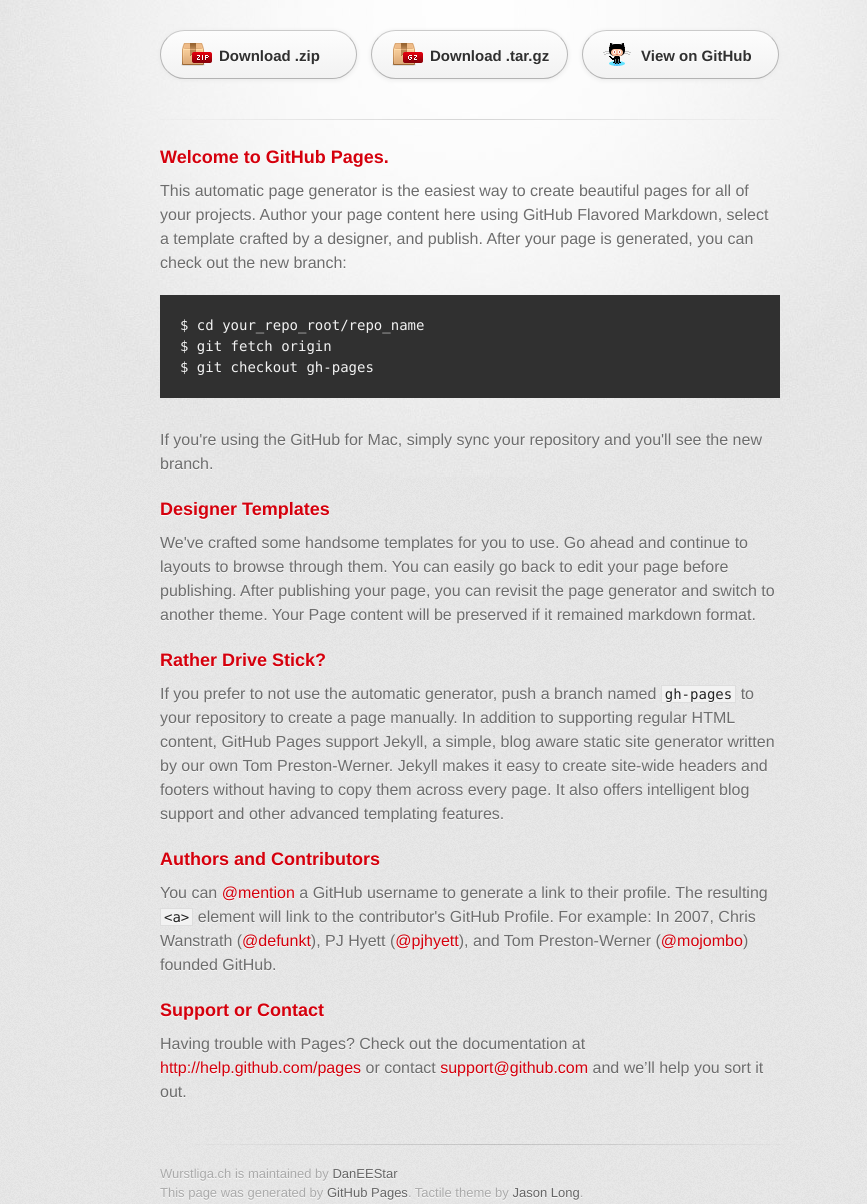
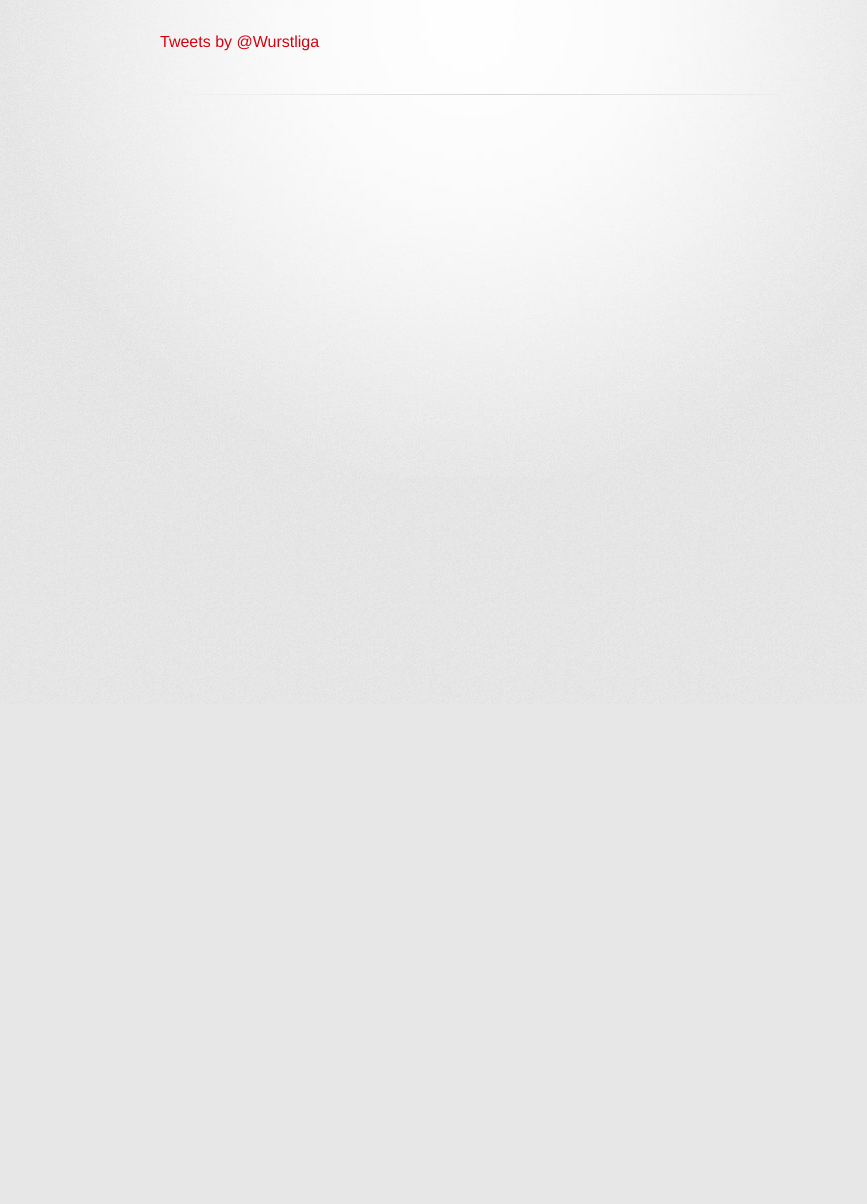
Before and after one commit to DanEEStar/wurstliga.ch, a plain HTML site: page index.html in a window 1280 px wide. Shown: the part 96-1300 px from the top of the page, without its empty margins (170-1037 px from the left). After the commit the page ends 800 px from the top, so only its background shows below. Drawn offline with Linux system fonts and the light colour scheme; a web font is replaced by a local one.

Commit message:
added twitter timeline

```diff
--- a/index.html
+++ b/index.html
@@ -22,46 +22,12 @@
           <h2></h2>
         </header>
 
-        <section id="downloads" class="clearfix">
-          <a href="https://github.com/DanEEStar/wurstliga.ch/zipball/master" id="download-zip" class="button"><span>Download .zip</span></a>
-          <a href="https://github.com/DanEEStar/wurstliga.ch/tarball/master" id="download-tar-gz" class="button"><span>Download .tar.gz</span></a>
-          <a href="https://github.com/DanEEStar/wurstliga.ch" id="view-on-github" class="button"><span>View on GitHub</span></a>
-        </section>
-
-        <hr>
-
         <section id="main_content">
-          <h3>Welcome to GitHub Pages.</h3>
-
-<p>This automatic page generator is the easiest way to create beautiful pages for all of your projects. Author your page content here using GitHub Flavored Markdown, select a template crafted by a designer, and publish. After your page is generated, you can check out the new branch:</p>
-
-<pre><code>$ cd your_repo_root/repo_name
-$ git fetch origin
-$ git checkout gh-pages
-</code></pre>
-
-<p>If you're using the GitHub for Mac, simply sync your repository and you'll see the new branch.</p>
-
-<h3>Designer Templates</h3>
-
-<p>We've crafted some handsome templates for you to use. Go ahead and continue to layouts to browse through them. You can easily go back to edit your page before publishing. After publishing your page, you can revisit the page generator and switch to another theme. Your Page content will be preserved if it remained markdown format.</p>
-
-<h3>Rather Drive Stick?</h3>
-
-<p>If you prefer to not use the automatic generator, push a branch named <code>gh-pages</code> to your repository to create a page manually. In addition to supporting regular HTML content, GitHub Pages support Jekyll, a simple, blog aware static site generator written by our own Tom Preston-Werner. Jekyll makes it easy to create site-wide headers and footers without having to copy them across every page. It also offers intelligent blog support and other advanced templating features.</p>
-
-<h3>Authors and Contributors</h3>
-
-<p>You can <a href="https://github.com/blog/821" class="user-mention">@mention</a> a GitHub username to generate a link to their profile. The resulting <code>&lt;a&gt;</code> element will link to the contributor's GitHub Profile. For example: In 2007, Chris Wanstrath (<a href="https://github.com/defunkt" class="user-mention">@defunkt</a>), PJ Hyett (<a href="https://github.com/pjhyett" class="user-mention">@pjhyett</a>), and Tom Preston-Werner (<a href="https://github.com/mojombo" class="user-mention">@mojombo</a>) founded GitHub.</p>
-
-<h3>Support or Contact</h3>
-
-<p>Having trouble with Pages? Check out the documentation at <a href="http://help.github.com/pages">http://help.github.com/pages</a> or contact <a href="mailto:support@github.com">support@github.com</a> and we’ll help you sort it out.</p>
+<a class="twitter-timeline" href="https://twitter.com/Wurstliga" data-widget-id="292619941792841728">Tweets by @Wurstliga</a>
+<script>!function(d,s,id){var js,fjs=d.getElementsByTagName(s)[0];if(!d.getElementById(id)){js=d.createElement(s);js.id=id;js.src="//platform.twitter.com/widgets.js";fjs.parentNode.insertBefore(js,fjs);}}(document,"script","twitter-wjs");</script>
         </section>
 
         <footer>
-          Wurstliga.ch is maintained by <a href="https://github.com/DanEEStar">DanEEStar</a><br>
-          This page was generated by <a href="http://pages.github.com">GitHub Pages</a>. Tactile theme by <a href="http://twitter.com/jasonlong">Jason Long</a>.
         </footer>
 
 
```
